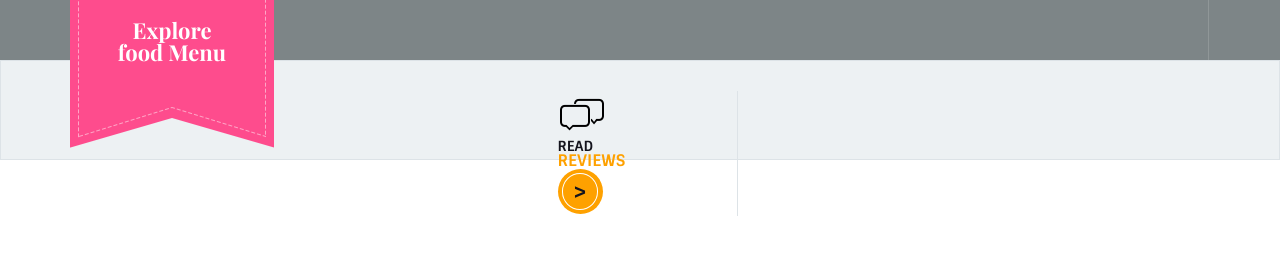
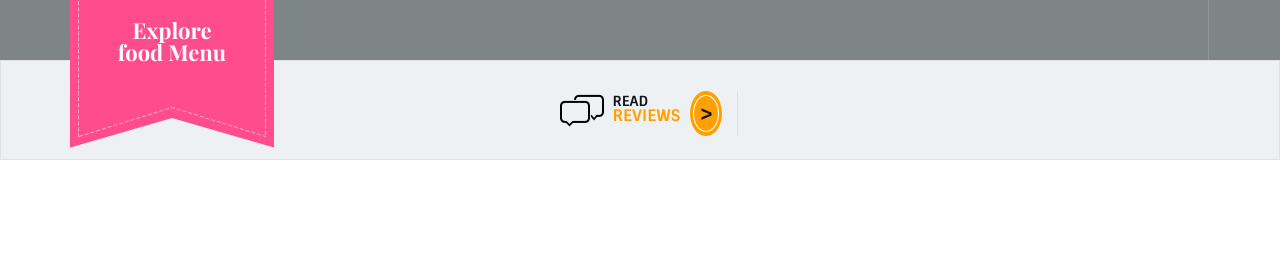
Before and after one commit to JulianaBasilio/luxury-restaurant, a website: page index.html in a window 1280 px wide. Shown: the part 395-648 px from the top of the page. Drawn offline with Linux system fonts and the light colour scheme.

Commit message:
adicionado novas classes flexbox

```diff
--- a/index.html
+++ b/index.html
@@ -119,11 +119,13 @@
                     </div>
 
                     <div class="col-xs-2 middle-bar__col1">
-                        <span class="message-icon">i</span>
-                        <p>READ <p class="orange">REVIEWS</p></p>
-                        <a href="" class="orange-button">
-                            <span>></span>
-                        </a>
+                        <div class="flex-box flex-vert-align">
+                            <p class="message-icon">READ <br><span class="orange">REVIEWS</span></p>
+
+                            <a href="" class="orange-button">
+                                <span>></span>
+                            </a>
+                        </div>
                     </div>
 
                 </div>
--- a/src/scss/style.scss
+++ b/src/scss/style.scss
@@ -40,14 +40,12 @@ h2 {
     }
 }
 
-/* ICONS */
-.message-icon {
-    background: url(../../img/message-icon.png) no-repeat;
-    background-size: contain;
-    width: 48px;
-    height: 48px;
-    text-indent: -9999px;
-    display: inline-block;
+.flex-box {
+    display: flex;
+}
+
+.flex-vert-align {
+    align-items: center;
 }
 
 /*HEADER*/
@@ -189,15 +187,25 @@ h2 {
     color: #14141d;
     border: 1px solid #dde3e7;
 
-    .middle-bar__col1 {
-        border-right: 1px solid #dde3e7;
-    }
-
     .orange {
         font-size: 16px;
     }
+}
+.middle-bar__col1 {
+    border-right: 1px solid #dde3e7;
 
+    .message-icon {
+        background: url(../../img/message-icon.png) no-repeat 0px -7px;
+        width: 124px;
+        height: 40px;
+        padding-left: 55px;
+    }
+
+    .orange-button {
+        margin-left: 10px;
+    }
 }
+
 .pink-label {
     width: 204px;
     height: 202px;
@@ -214,5 +222,4 @@ h2 {
         margin-top: -38px;
         margin-bottom: 20px;
     }
-
 }
```
Also changed, not shown: css/style.css, css/style.min.css.
